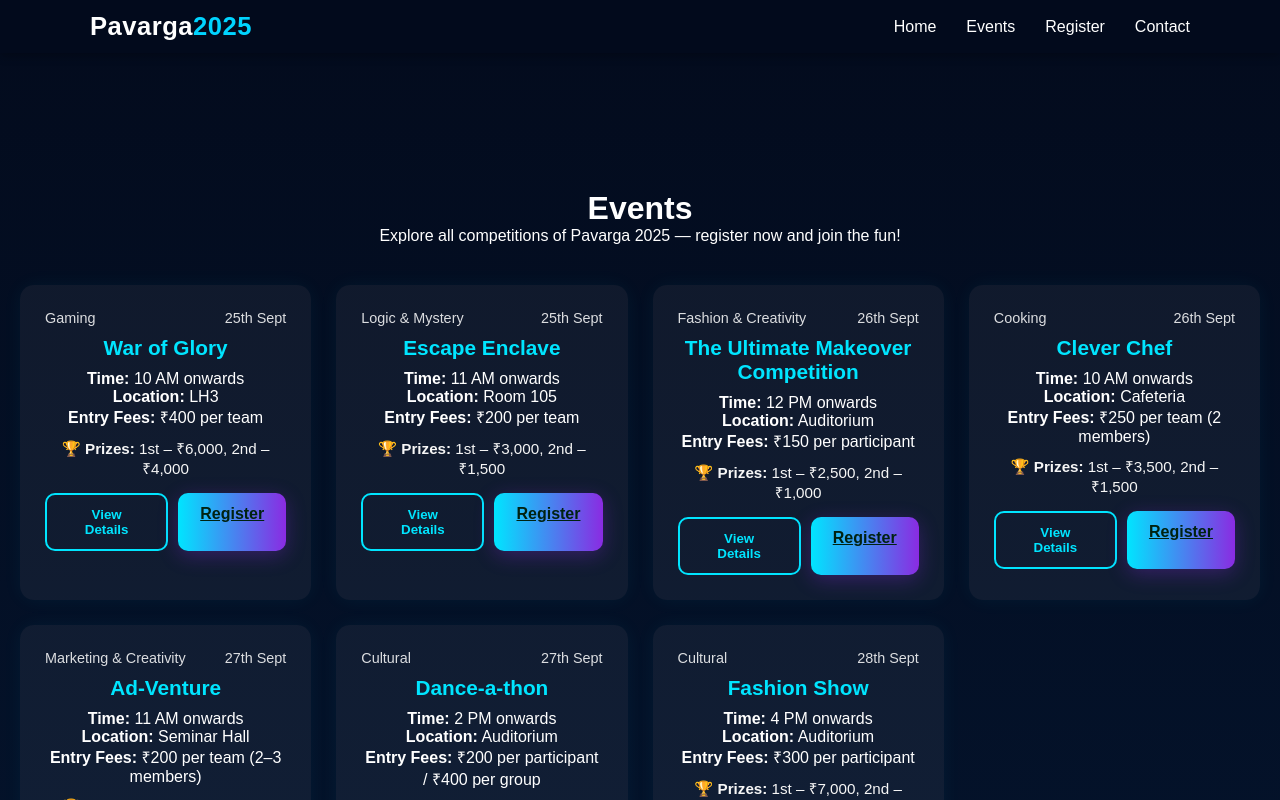
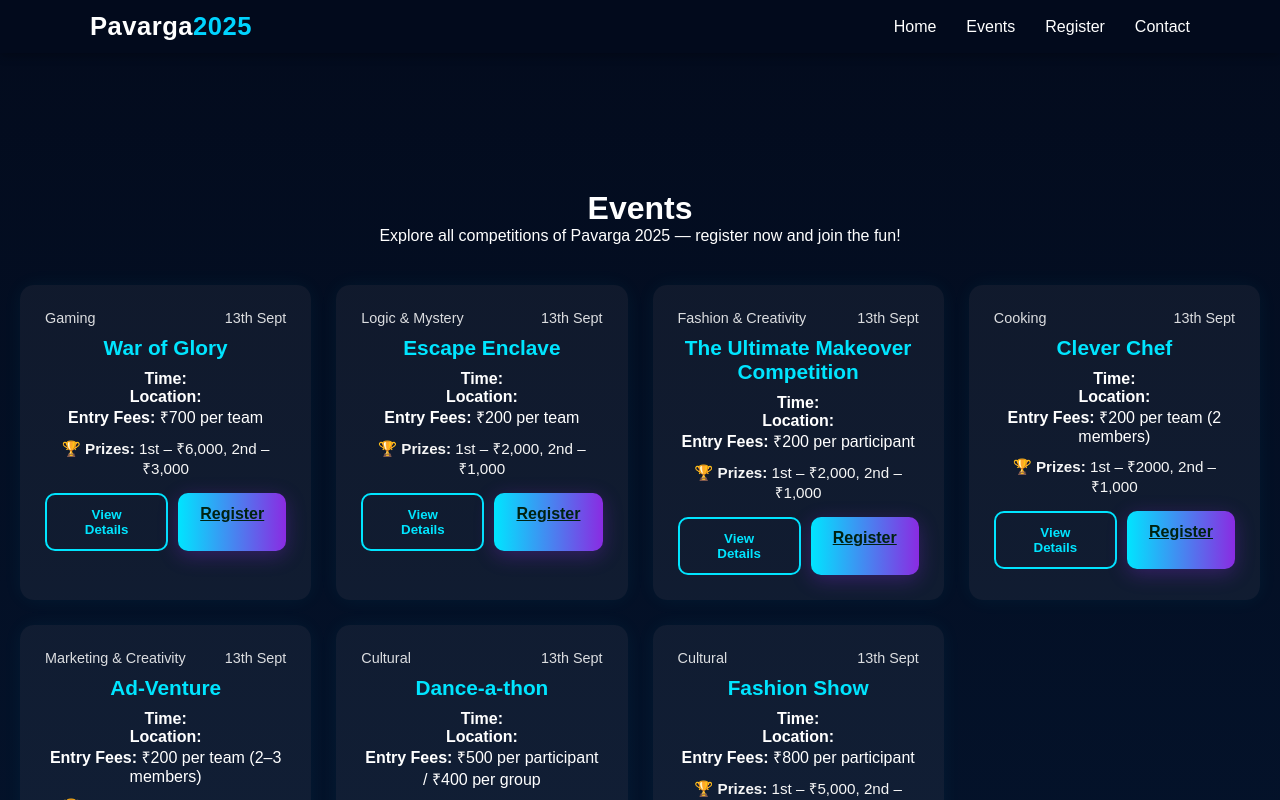
Before and after one commit to jarus10/pavarga2025, a React (Vite) app: page /events in a window 1280 px wide. Shown: the top 800 px of the page. Built offline with nearby package versions, Linux system fonts and the light colour scheme.

Commit message:
Initial commit

```diff
--- a/src/pages/Contact.jsx
+++ b/src/pages/Contact.jsx
@@ -31,7 +31,7 @@ export default function Contact() {
           </p>
 
           <p>
-            ☎️ <a href="tel:+910000000000">+91 00000 00000</a> <br />
+            ☎️ <a href="tel:+918884880296">+91 8884880296</a> <br />
             📧 <a href="mailto:info@klesnc.org">info@klesnc.org</a>
           </p>
 
--- a/src/pages/Events.jsx
+++ b/src/pages/Events.jsx
@@ -13,20 +13,20 @@ export default function Events() {
       id: 1,
       name: "War of Glory",
       category: "Gaming",
-      date: "25th Sept",
-      time: "10 AM onwards",
-      location: "LH3",
-      entryFees: "₹400 per team",
+      date: "13th Sept",
+      //time: "10 AM onwards",
+      //location: "LH3",
+      entryFees: "₹700 per team",
       prize1: "₹6,000",
-      prize2: "₹4,000",
+      prize2: "₹3,000",
       rules: [
         "Teams must consist of 4 members.",
         "Only mobile devices allowed.",
         "Use of emulators or cheats leads to disqualification.",
       ],
       coordinators: [
-        "Rahul: +91 98765 43210",
-        "Ananya: +91 87654 32109",
+        "Vinay M: +91 8904162546",
+        "Gagan C: +91 7019021959",
       ],
       registerLink: "https://forms.gle/q9nQrNzzTsxZFef49",
     },
@@ -34,20 +34,20 @@ export default function Events() {
       id: 2,
       name: "Escape Enclave",
       category: "Logic & Mystery",
-      date: "25th Sept",
-      time: "11 AM onwards",
-      location: "Room 105",
+      date: "13th Sept",
+      //time: "11 AM onwards",
+      //location: "Room 105",
       entryFees: "₹200 per team",
-      prize1: "₹3,000",
-      prize2: "₹1,500",
+      prize1: "₹2,000",
+      prize2: "₹1,000",
       rules: [
         "Each team can have up to 3 members.",
         "Solve puzzles and escape within the given time limit.",
         "Hints reduce total score.",
       ],
       coordinators: [
-        "Suresh: +91 78901 23456",
-        "Riya: +91 91234 56789",
+        "Abhishek R: +91 7676611925",
+        "Dorothy M: +91 9880214717",
       ],
       registerLink: "https://forms.gle/7nxKpn9eSDH1KsXU8",
     },
@@ -55,38 +55,38 @@ export default function Events() {
       id: 3,
       name: "The Ultimate Makeover Competition",
       category: "Fashion & Creativity",
-      date: "26th Sept",
-      time: "12 PM onwards",
-      location: "Auditorium",
-      entryFees: "₹150 per participant",
-      prize1: "₹2,500",
+      date: "13th Sept",
+      //time: "12 PM onwards",
+      //location: "Auditorium",
+      entryFees: "₹200 per participant",
+      prize1: "₹2,000",
       prize2: "₹1,000",
       rules: [
         "Participants must bring their own materials.",
         "Time limit: 60 minutes.",
         "Judging based on creativity and presentation.",
       ],
-      coordinators: ["Aisha: +91 78945 61230"],
+      coordinators: ["Yashaswini N: +91 8904694129 "],
       registerLink: "https://forms.gle/kwURDfKRhebkig5K7",
     },
     {
       id: 4,
       name: "Clever Chef",
       category: "Cooking",
-      date: "26th Sept",
-      time: "10 AM onwards",
-      location: "Cafeteria",
-      entryFees: "₹250 per team (2 members)",
-      prize1: "₹3,500",
-      prize2: "₹1,500",
+      date: "13th Sept",
+      //time: "10 AM onwards",
+      //location: "Cafeteria",
+      entryFees: "₹200 per team (2 members)",
+      prize1: "₹2000",
+      prize2: "₹1,000",
       rules: [
         "Dish theme will be revealed on the spot.",
         "Ingredients will be provided.",
         "No electrical appliances allowed.",
       ],
       coordinators: [
-        "Neha: +91 99988 77665",
-        "Rohan: +91 98877 66554",
+        "Kissan : +91 9916214922",
+
       ],
       registerLink: "https://forms.gle/MJJ2UhmsrLJsYxKG9",
     },
@@ -94,20 +94,20 @@ export default function Events() {
       id: 5,
       name: "Ad-Venture",
       category: "Marketing & Creativity",
-      date: "27th Sept",
-      time: "11 AM onwards",
-      location: "Seminar Hall",
+      date: "13th Sept",
+      //time: "11 AM onwards",
+      //location: "Seminar Hall",
       entryFees: "₹200 per team (2–3 members)",
-      prize1: "₹4,000",
-      prize2: "₹2,000",
+      prize1: "₹2,000",
+      prize2: "₹1,000",
       rules: [
         "Prepare an advertisement for a surprise product.",
         "Performance time: 5–7 minutes.",
         "Use of offensive content leads to disqualification.",
       ],
       coordinators: [
-        "Arjun: +91 98770 11122",
-        "Priya: +91 98760 22233",
+        "Shiva B : +91 9019542427",
+
       ],
       registerLink: "https://forms.gle/TozskjggCSWmUpva9",
     },
@@ -115,20 +115,20 @@ export default function Events() {
       id: 6,
       name: "Dance-a-thon",
       category: "Cultural",
-      date: "27th Sept",
-      time: "2 PM onwards",
-      location: "Auditorium",
-      entryFees: "₹200 per participant / ₹400 per group",
-      prize1: "₹5,000",
-      prize2: "₹3,000",
+      date: "13th Sept",
+      //time: "2 PM onwards",
+      //location: "Auditorium",
+      entryFees: "₹500 per participant / ₹400 per group",
+      prize1: "₹3,500",
+      prize2: "₹2,000",
       rules: [
         "Solo and group categories allowed.",
         "Time limit: 5 minutes per performance.",
         "Props are allowed but must be safe.",
       ],
       coordinators: [
-        "Tanya: +91 98777 66655",
-        "Kiran: +91 99988 44556",
+        "Vedhashya: +91 9980719404",
+
       ],
       registerLink: "https://forms.gle/5ziX3V1Uyw7vUwVs6",
     },
@@ -136,20 +136,20 @@ export default function Events() {
       id: 7,
       name: "Fashion Show",
       category: "Cultural",
-      date: "28th Sept",
-      time: "4 PM onwards",
-      location: "Auditorium",
-      entryFees: "₹300 per participant",
-      prize1: "₹7,000",
-      prize2: "₹4,000",
+      date: "13th Sept",
+      //time: "4 PM onwards",
+      //location: "Auditorium",
+      entryFees: "₹800 per participant",
+      prize1: "₹5,000",
+      prize2: "₹3,000",
       rules: [
         "Theme: Fusion of Tradition & Trend.",
         "Time limit: 7 minutes per team.",
         "Judging based on creativity, costume, and confidence.",
       ],
       coordinators: [
-        "Simran: +91 99880 55443",
-        "Manoj: +91 91234 56789",
+        "Nokia: +91 9900146371",
+
       ],
       registerLink: "https://forms.gle/xzoYd4RHxvxgYezh9",
     },
```
